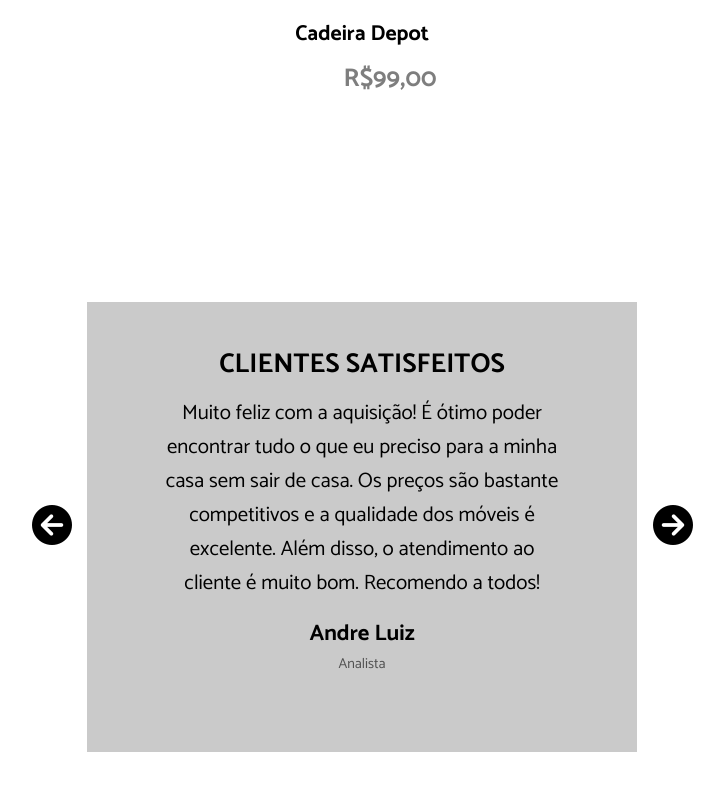
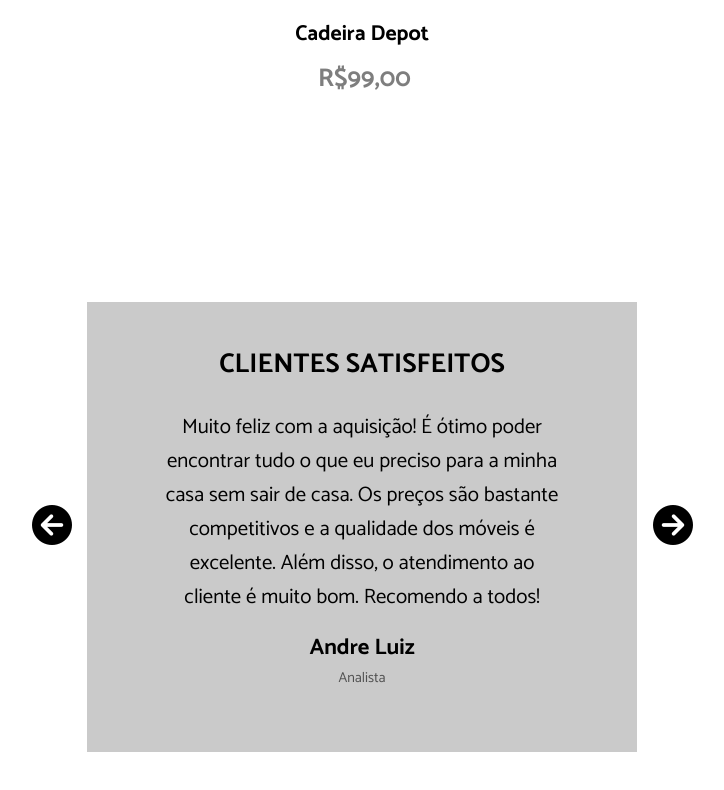
Before and after one commit to cebast4err/Projeto-Venda, a plain HTML site: page index.html in a window 1280 px wide. Shown: the part 1170-1960 px from the top of the page, without its empty margins (278-1002 px from the left). Drawn offline with Linux system fonts and the light colour scheme.

Commit message:
Correção da att final

```diff
--- a/index.css
+++ b/index.css
@@ -497,7 +497,7 @@ footer li a {
         text-align: center;
     }
     .Imgs p {
-        margin-right: 25px;
+        padding-right: 2em;
     }
     .Imgs img {
         height: 400px;
@@ -728,6 +728,9 @@ footer li a {
         height: 300px;
         object-fit: contain;
     }
+    .Imgs p {
+        padding-right: 2em;
+    }
     .left {
         top: 1.5%;
         right: 50px;
@@ -752,4 +755,7 @@ footer li a {
         right: -56px;
         font-size: 2.5em;
     }
+    .container-2 {
+        margin-top: 1.6em;
+    }
 }
```
